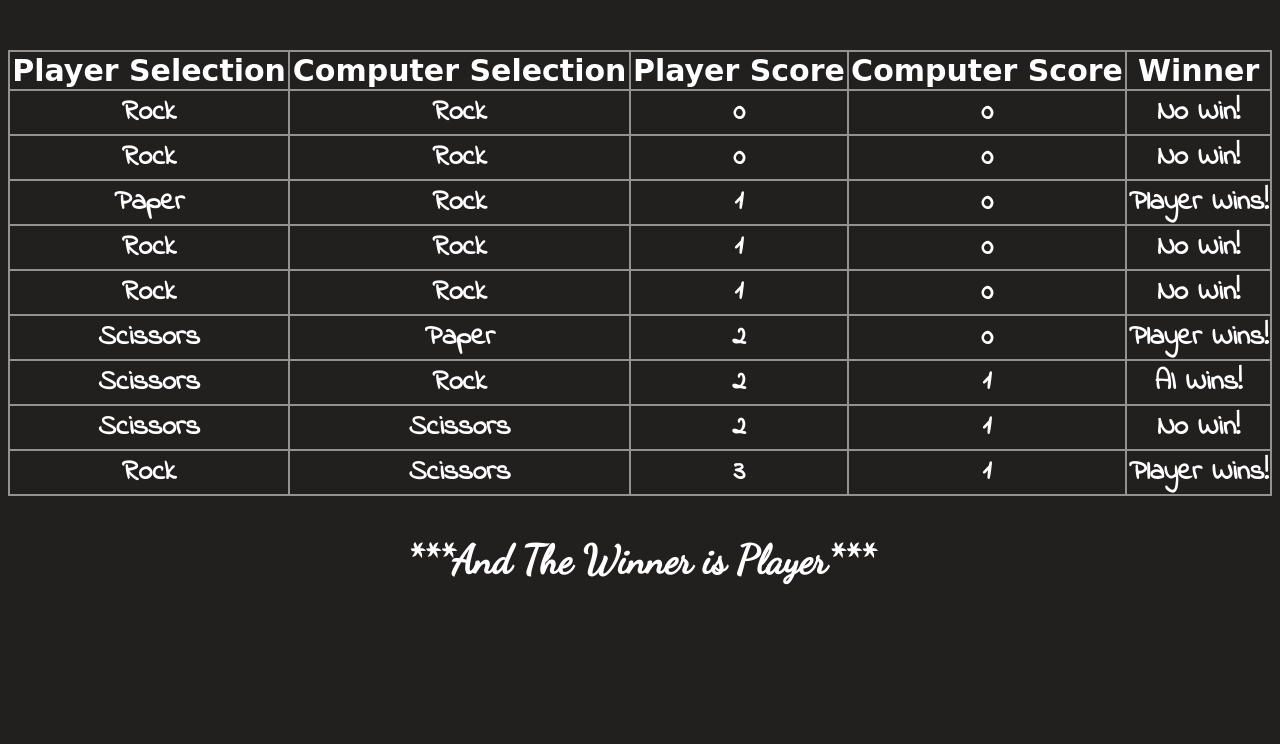
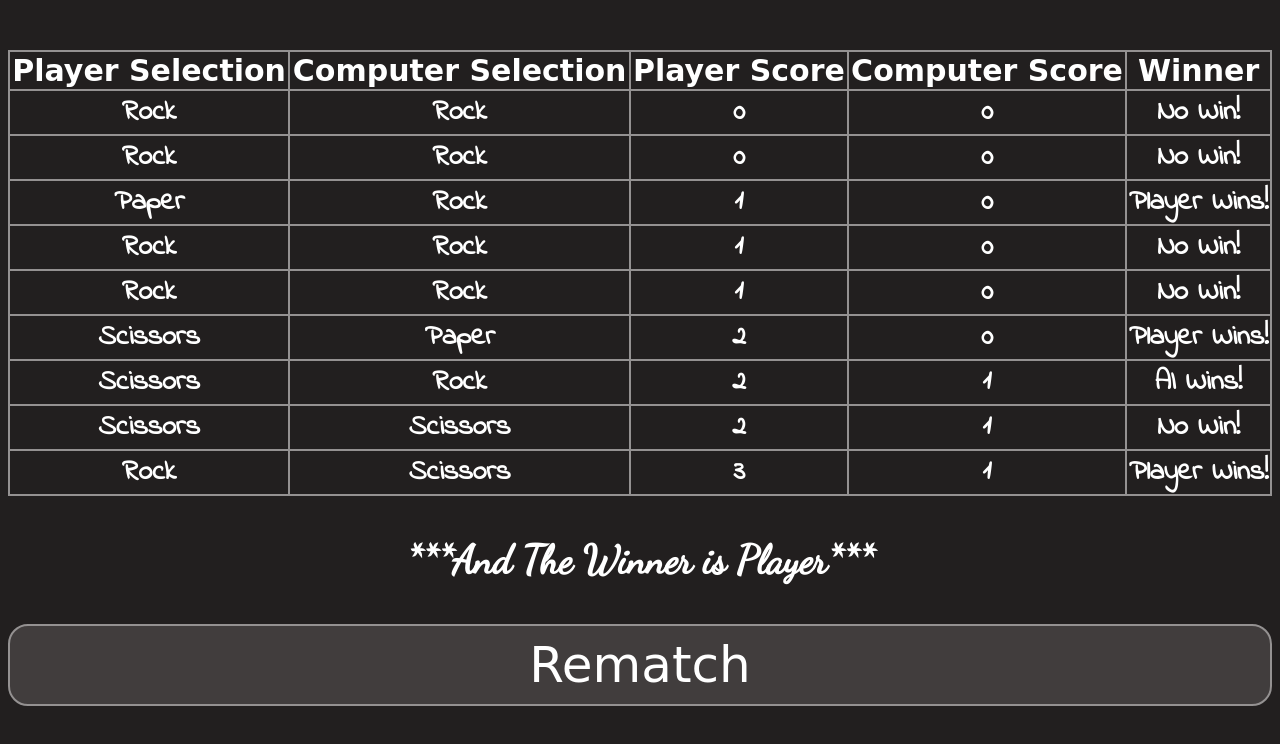
Before and after one commit to RezaShoja44/Rock_Paper_Scissors_Game, a plain HTML site: page index.html in a window 1280 px wide. Drawn offline with Linux system fonts and the light colour scheme; a web font is replaced by a local one.

Commit message:
Added Reload Button and Fixed some stuff

```diff
--- a/index.html
+++ b/index.html
@@ -37,5 +37,6 @@
     </table>
 
     <p id="winner"></p>
+    <button class="reload" onclick="document.location.reload()">Rematch</button>
   </body>
 </html>
--- a/style.scss
+++ b/style.scss
@@ -1,5 +1,8 @@
 $BorderColor: rgb(148, 145, 145);
 $BackgroundColor: rgb(34, 31, 31);
+$ButtonBackground: rgb(65, 61, 61);
+$HoverBackground: rgb(187, 179, 179);
+$HoverColor: rgb(48, 46, 46);
 body {
   background: $BackgroundColor;
   color: white;
@@ -35,3 +38,20 @@ p {
   font-weight: bold;
   text-align: center;
 }
+
+button {
+  font-family: "Girassol", cursive;
+  display: block;
+  width: 100%;
+  text-align: center;
+  padding: 10px 0;
+  font-size: 50px;
+  border: 2px solid $BorderColor;
+  background: $ButtonBackground;
+  border-radius: 20px;
+  color: white;
+  &:hover {
+    background: $HoverColor;
+    cursor: pointer;
+  }
+}
```
Also changed, not shown: style.css, 1 other file.
